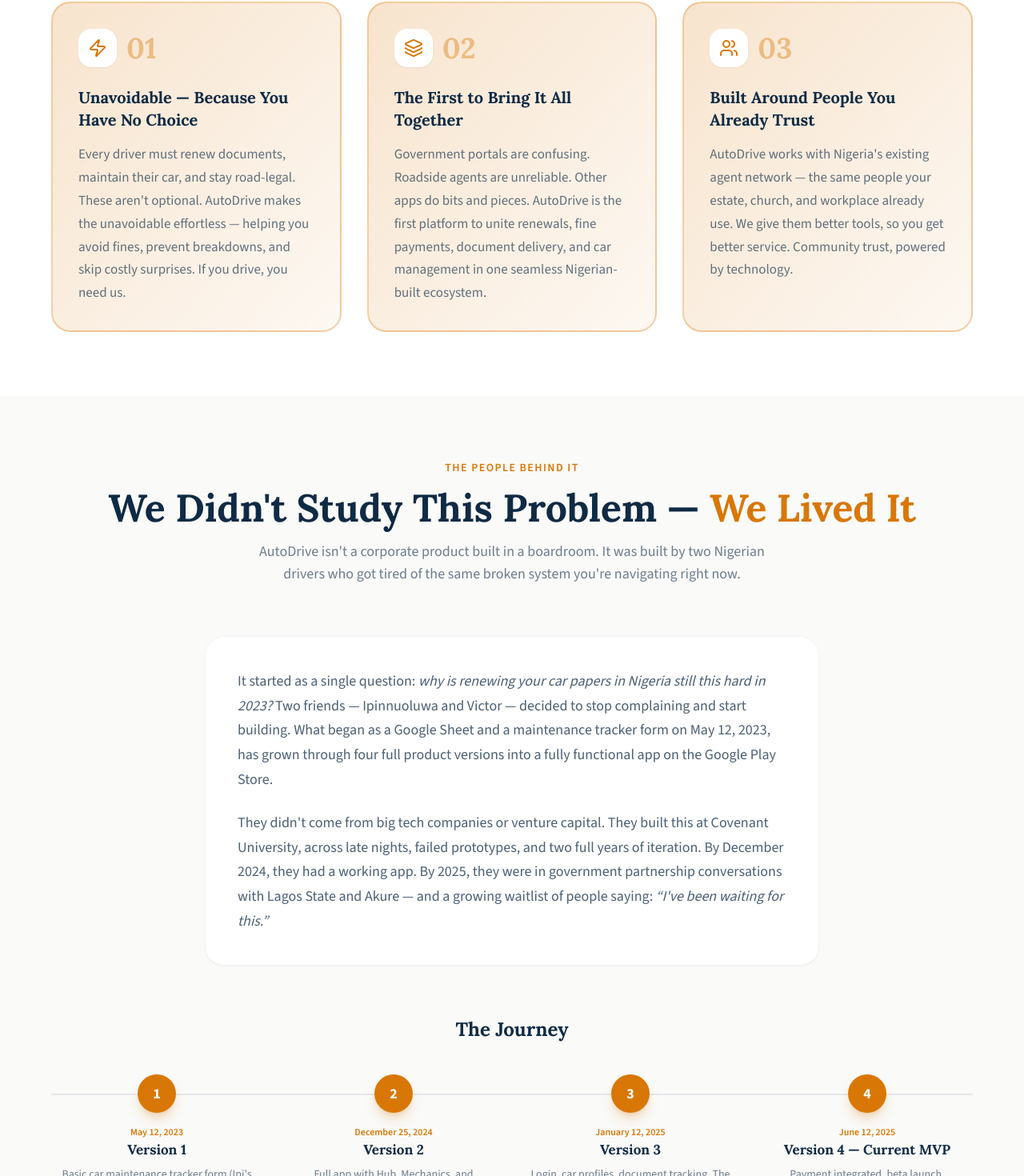
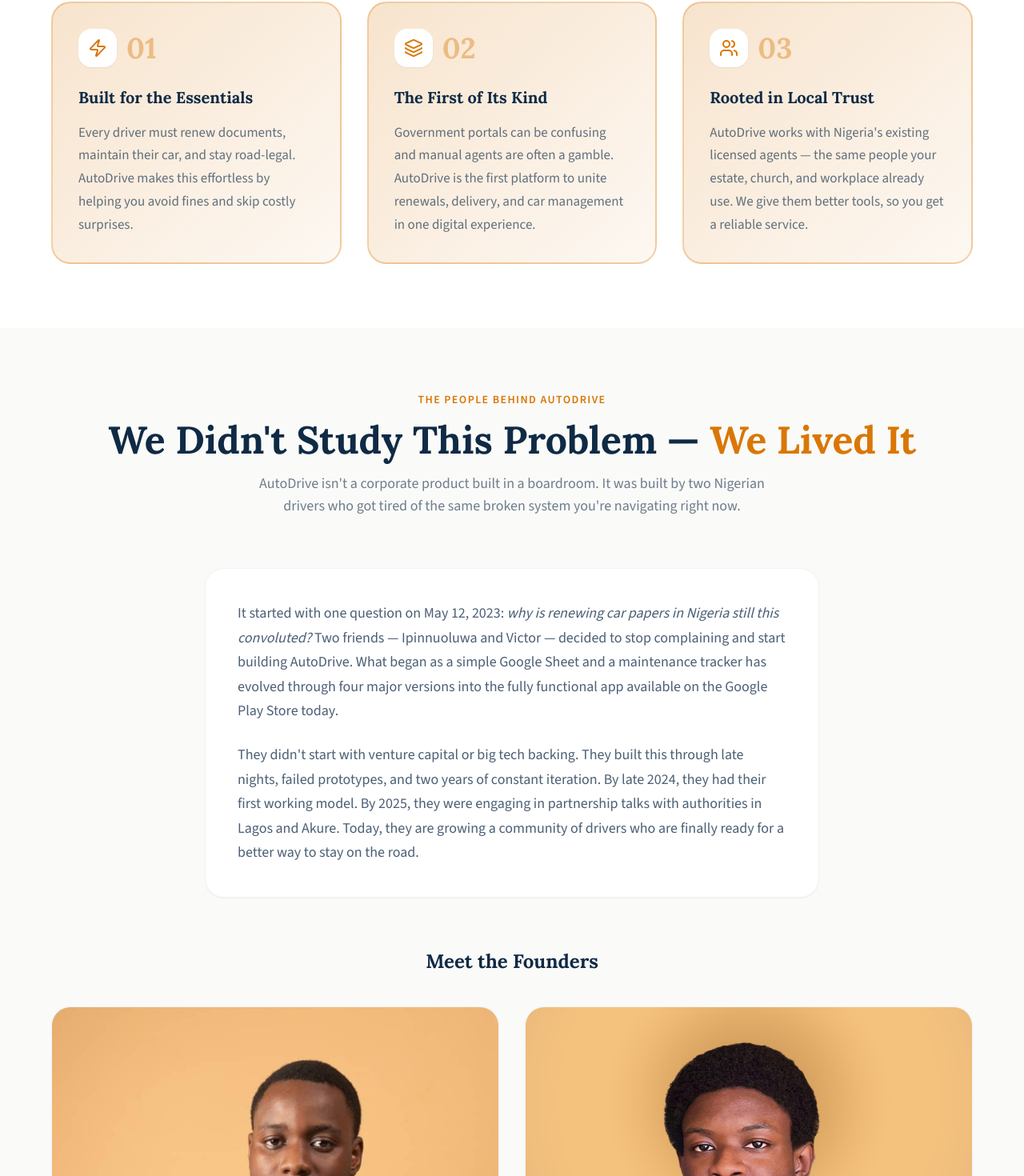
Before and after one commit to AUTODRIVE-NG/Autodrive-Website-, a Next.js app: page /why-autodrive in a window 1280 px wide. Shown: the part 710-2180 px from the top of the page at 80% size. Built offline with nearby package versions, Linux system fonts and the light colour scheme.

Commit message:
Restructure site: move Who/Traction to Home/Updates, update all page content per brief

```diff
--- a/src/app/page.tsx
+++ b/src/app/page.tsx
@@ -1,5 +1,6 @@
 import HeroSection from "@/components/HeroSection";
 import ProblemSection from "@/components/ProblemSection";
+import WhoSection from "@/components/WhoSection";
 import IntroSection from "@/components/IntroSection";
 import CTASection from "@/components/CTASection";
 
@@ -8,6 +9,7 @@
     <>
       <HeroSection />
       <ProblemSection />
+      <WhoSection />
       <IntroSection />
       <CTASection />
     </>
--- a/src/app/updates/page.tsx
+++ b/src/app/updates/page.tsx
@@ -1,4 +1,5 @@
 import type { Metadata } from "next";
+import TractionSection from "@/components/TractionSection";
 import UpdatesSection from "@/components/UpdatesSection";
 import CTASection from "@/components/CTASection";
 
@@ -22,13 +23,12 @@
             <span className="text-amber">Updates</span>
           </h1>
           <p className="text-white/70 text-xl leading-relaxed">
-            We build in the open. Every milestone, every launch, every exciting
-            development — you&apos;ll hear it here first. Follow our journey as we
-            change how Nigeria manages its cars.
+            We build in the open. You can find every milestone, launch, and update right here as they happen. Follow our journey as we change the way Nigeria manages its cars.
           </p>
         </div>
       </section>
 
+      <TractionSection />
       <UpdatesSection />
       <CTASection />
     </>
--- a/src/components/OurStoryInline.tsx
+++ b/src/components/OurStoryInline.tsx
@@ -2,29 +2,6 @@
 
 import { motion } from "framer-motion";
 import Image from "next/image";
-
-const timeline = [
-  {
-    date: "May 12, 2023",
-    title: "Version 1",
-    description: "Basic car maintenance tracker form (Ipi's Automobile). A Google Sheet, a dream, and a lot of stubbornness.",
-  },
-  {
-    date: "December 25, 2024",
-    title: "Version 2",
-    description: "Full app with Hub, Mechanics, and navigation. First real product. First real users.",
-  },
-  {
-    date: "January 12, 2025",
-    title: "Version 3",
-    description: "Login, car profiles, document tracking. The vision was becoming real.",
-  },
-  {
-    date: "June 12, 2025",
-    title: "Version 4 — Current MVP",
-    description: "Payment integrated, beta launch. Government partnerships. A growing waitlist. AutoDrive is here.",
-  },
-];
 
 const founders = [
   {
@@ -36,7 +13,7 @@
   {
     name: "Victor Tadese",
     role: "Co-Founder & CEO",
-    bio: "The operator. Academic Director at Afebabalola University for his set. Ensures every moving part of AutoDrive aligns — from logistics to partnerships to the daily heartbeat of the business.",
+    bio: "As a graduate of Afe Babalola University with a background in tech and design, Victor serves as the operational lead for AutoDrive. Managing the essential workflows of the business, coordinating logistics and agent partnerships to the brand's visual identity.",
     photo: "/images/founder-victor.png",
   },
 ];
@@ -52,7 +29,7 @@
           transition={{ duration: 0.6 }}
           className="text-center mb-16"
         >
-          <p className="text-amber font-semibold tracking-widest uppercase text-sm mb-4">The People Behind It</p>
+          <p className="text-amber font-semibold tracking-widest uppercase text-sm mb-4">The People Behind AutoDrive</p>
           <h2 className="font-lora text-4xl md:text-5xl font-bold text-navy mb-4">
             We Didn&apos;t Study This Problem —{" "}
             <span className="text-amber">We Lived It</span>
@@ -72,46 +49,11 @@
         >
           <div className="bg-white rounded-3xl p-8 md:p-10 shadow-sm border border-gray-100">
             <p className="text-lg text-navy/75 leading-relaxed mb-6">
-              It started as a single question: <em>why is renewing your car papers in Nigeria still this hard in 2023?</em> Two friends — Ipinnuoluwa and Victor — decided to stop complaining and start building. What began as a Google Sheet and a maintenance tracker form on May 12, 2023, has grown through four full product versions into a fully functional app on the Google Play Store.
+              It started with one question on May 12, 2023: <em>why is renewing car papers in Nigeria still this convoluted?</em> Two friends — Ipinnuoluwa and Victor — decided to stop complaining and start building AutoDrive. What began as a simple Google Sheet and a maintenance tracker has evolved through four major versions into the fully functional app available on the Google Play Store today.
             </p>
             <p className="text-lg text-navy/75 leading-relaxed">
-              They didn&apos;t come from big tech companies or venture capital. They built this at Covenant University, across late nights, failed prototypes, and two full years of iteration. By December 2024, they had a working app. By 2025, they were in government partnership conversations with Lagos State and Akure — and a growing waitlist of people saying: <em>&ldquo;I&apos;ve been waiting for this.&rdquo;</em>
+              They didn&apos;t start with venture capital or big tech backing. They built this through late nights, failed prototypes, and two years of constant iteration. By late 2024, they had their first working model. By 2025, they were engaging in partnership talks with authorities in Lagos and Akure. Today, they are growing a community of drivers who are finally ready for a better way to stay on the road.
             </p>
-          </div>
-        </motion.div>
-
-        {/* Timeline */}
-        <motion.div
-          initial={{ opacity: 0, y: 20 }}
-          whileInView={{ opacity: 1, y: 0 }}
-          viewport={{ once: true }}
-          transition={{ duration: 0.6, delay: 0.2 }}
-          className="mb-20"
-        >
-          <h3 className="font-lora text-2xl font-bold text-navy text-center mb-10">
-            The Journey
-          </h3>
-          <div className="relative">
-            <div className="hidden md:block absolute top-6 left-0 right-0 h-0.5 bg-gray-200 z-0" />
-            <div className="grid md:grid-cols-4 gap-8">
-              {timeline.map((item, i) => (
-                <motion.div
-                  key={i}
-                  initial={{ opacity: 0, y: 20 }}
-                  whileInView={{ opacity: 1, y: 0 }}
-                  viewport={{ once: true }}
-                  transition={{ duration: 0.4, delay: i * 0.1 }}
-                  className="relative flex flex-col items-center text-center"
-                >
-                  <div className="w-12 h-12 rounded-full bg-amber flex items-center justify-center text-white font-bold text-lg z-10 mb-4 shadow-lg shadow-amber/25">
-                    {i + 1}
-                  </div>
-                  <p className="text-xs text-amber font-semibold mb-1">{item.date}</p>
-                  <h4 className="font-lora font-bold text-navy mb-2">{item.title}</h4>
-                  <p className="text-sm text-navy/60 leading-relaxed">{item.description}</p>
-                </motion.div>
-              ))}
-            </div>
           </div>
         </motion.div>
 
--- a/src/components/WhoSection.tsx
+++ b/src/components/WhoSection.tsx
@@ -7,25 +7,19 @@
     emoji: "👨‍👩‍👧",
     title: "The Family Driver",
     subtitle: "For every parent managing the house car",
-    body: "You manage the car for the whole house. AutoDrive reminds you before the kids' school-run car becomes a problem. No more \"Honey, did you renew the vehicle licence?\"",
-  },
-  {
-    emoji: "🏘️",
-    title: "Estate Residents",
-    subtitle: "Group renewals & bulk discounts",
-    body: "Your neighbours are already using it. Group renewals and bulk discounts for estates. One person coordinates, everyone benefits.",
+    body: "Manage cars for the whole house. AutoDrive reminds you before the car becomes a problem on the road. No more asking, \"Honey, did you remember to renew the vehicle license?\"",
   },
   {
     emoji: "⛪",
-    title: "Church Members & Community Groups",
-    subtitle: "Trusted community partnerships",
-    body: "We partner with trusted communities for on-site renewals, group pricing, and referral rewards. Your pastor might just recommend us.",
+    title: "Communities & Groups",
+    subtitle: "Churches, estates, and workplaces",
+    body: "We partner with trusted organizations for on-site renewals and referral rewards. Whether it is your church, estate, or workplace, we bring the service directly to your community.",
   },
   {
     emoji: "🚗",
     title: "Fleet & Business Owners",
     subtitle: "Manage every vehicle in one place",
-    body: "Uber drivers, logistics companies, corporate fleets — manage every vehicle from one dashboard with bulk renewal processing. Scale without the stress.",
+    body: "Uber drivers, logistics companies, and corporate fleets can manage every vehicle from one central dashboard. Scale your operations without the administrative stress.",
   },
 ];
 
@@ -47,7 +41,7 @@
           </h2>
         </motion.div>
 
-        <div className="grid md:grid-cols-2 lg:grid-cols-4 gap-6">
+        <div className="grid md:grid-cols-3 gap-6">
           {personas.map((persona, i) => (
             <motion.div
               key={i}
--- a/src/components/WhySection.tsx
+++ b/src/components/WhySection.tsx
@@ -7,20 +7,20 @@
   {
     icon: Zap,
     number: "01",
-    title: "Unavoidable — Because You Have No Choice",
-    body: "Every driver must renew documents, maintain their car, and stay road-legal. These aren't optional. AutoDrive makes the unavoidable effortless — helping you avoid fines, prevent breakdowns, and skip costly surprises. If you drive, you need us.",
+    title: "Built for the Essentials",
+    body: "Every driver must renew documents, maintain their car, and stay road-legal. AutoDrive makes this effortless by helping you avoid fines and skip costly surprises.",
   },
   {
     icon: Layers,
     number: "02",
-    title: "The First to Bring It All Together",
-    body: "Government portals are confusing. Roadside agents are unreliable. Other apps do bits and pieces. AutoDrive is the first platform to unite renewals, fine payments, document delivery, and car management in one seamless Nigerian-built ecosystem.",
+    title: "The First of Its Kind",
+    body: "Government portals can be confusing and manual agents are often a gamble. AutoDrive is the first platform to unite renewals, delivery, and car management in one digital experience.",
   },
   {
     icon: Users,
     number: "03",
-    title: "Built Around People You Already Trust",
-    body: "AutoDrive works with Nigeria's existing agent network — the same people your estate, church, and workplace already use. We give them better tools, so you get better service. Community trust, powered by technology.",
+    title: "Rooted in Local Trust",
+    body: "AutoDrive works with Nigeria's existing licensed agents — the same people your estate, church, and workplace already use. We give them better tools, so you get a reliable service.",
   },
 ];
 
```
Also changed, not shown: src/app/why-autodrive/page.tsx (+1 -7 lines), src/components/FAQSection.tsx (+14 -14 lines), src/components/TractionSection.tsx (+13 -39 lines), src/components/UpdatesSection.tsx (+16 -7 lines).
